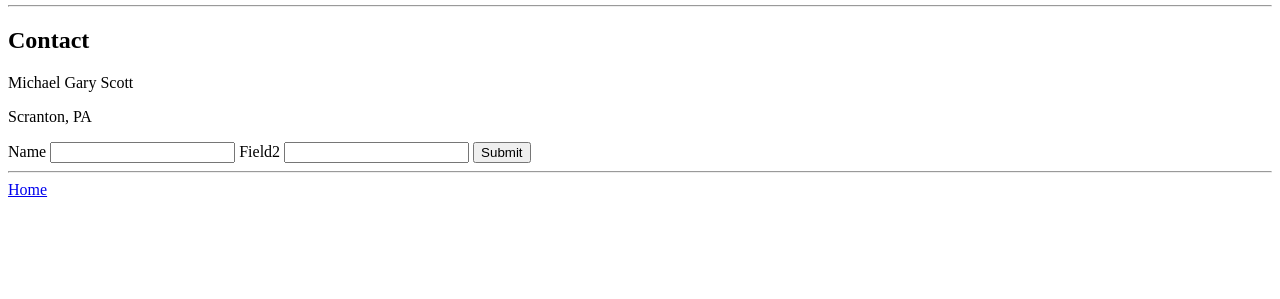
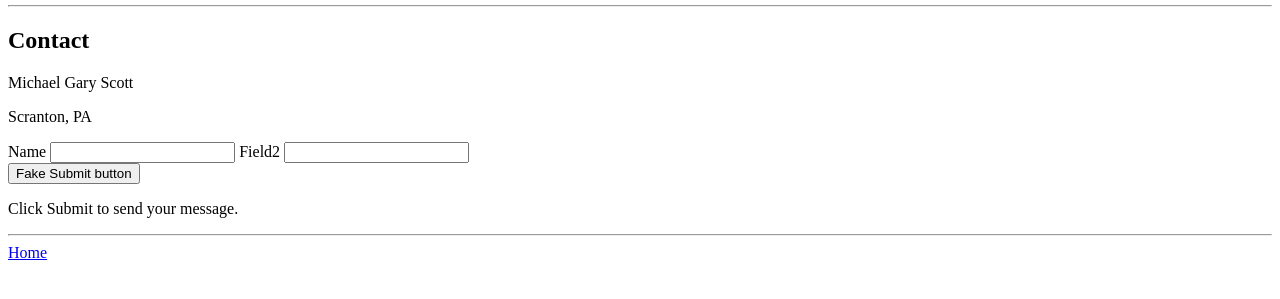
Before and after one commit to 800wheelbarrow/ubiquitous-waffle, a plain HTML site: page contact.html in a window 1280 px wide. Shown: the part 347-646 px from the top of the page. Drawn offline with Linux system fonts and the light colour scheme.

Commit message:
this is getting old

```diff
--- a/contact.html
+++ b/contact.html
@@ -33,8 +33,11 @@
     <input type="text" id="name" value="">
     <label for="form2">Field2</label>
     <input type="email" id="form2">
-    <input type="submit" name="" id="">
   </form>
+  <button onclick="getElementById('message').innerHTML='lol jk'">Fake Submit button</button>
+  <p id="message">
+    Click Submit to send your message.
+  </p>
 <hr>
 <a href="index.html">Home</a>
 </body>
```
